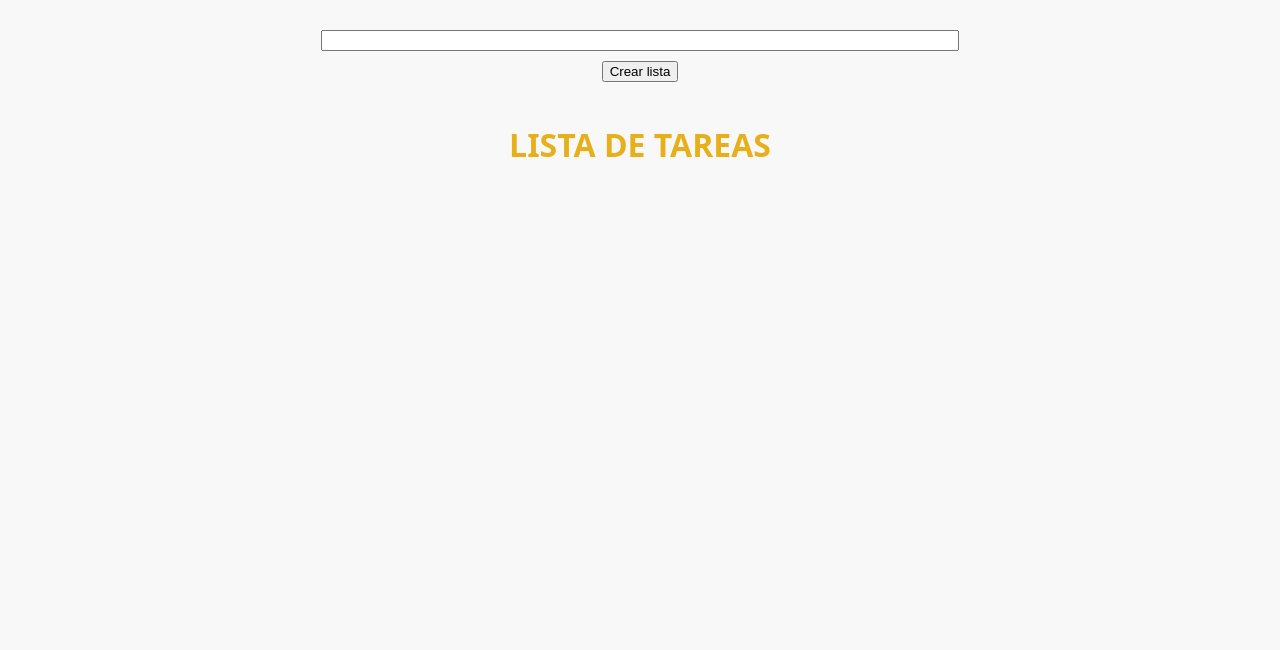
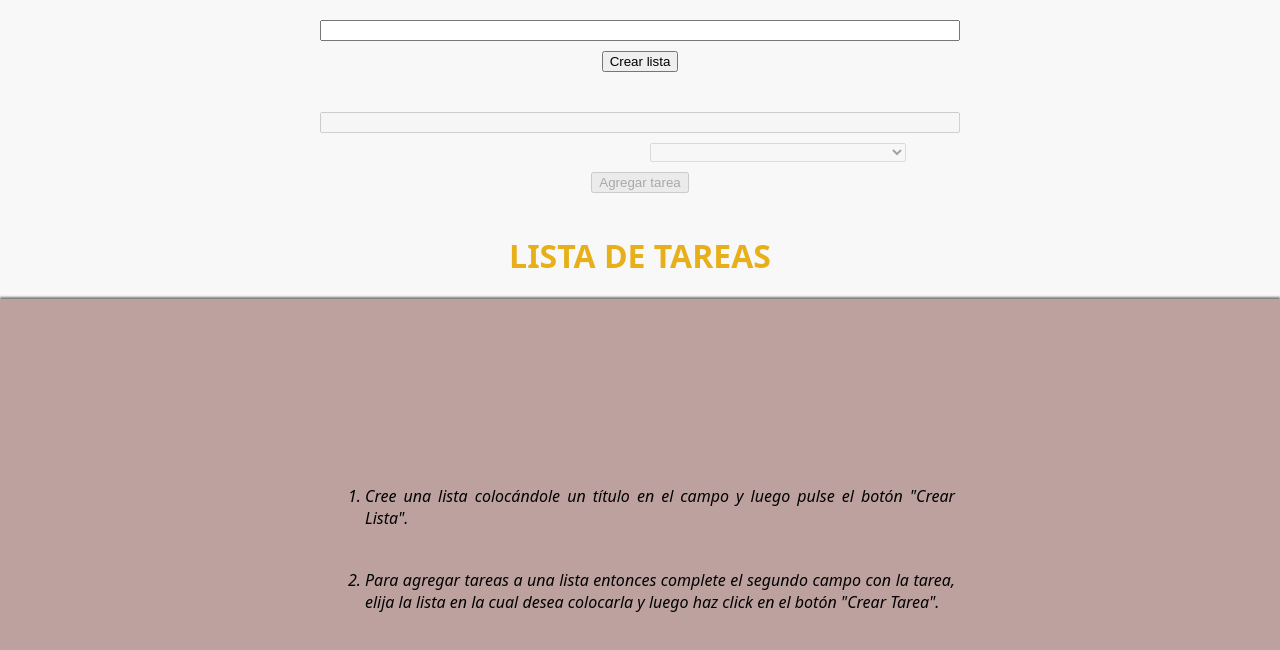
Before and after one commit to lightan1210/app-todolist, a React (Create React App) app: page / in a window 1280 px wide. Shown: the top 650 px of the page. Built offline with nearby package versions, Linux system fonts and the light colour scheme.

Commit message:
Organize code and visualization

```diff
--- a/src/App.scss
+++ b/src/App.scss
@@ -22,14 +22,23 @@ $color5: #277835;
     }
 }
 
+* {
+    box-sizing: border-box;
+}
+
 .App {
     background-color: $color1;
     font-family: system-ui, -apple-system, BlinkMacSystemFont, "Segoe UI", Roboto, Ubuntu, Oxygen, Cantarell, "Fira Sans", "Droid Sans", "Helvetica Neue", Arial, sans-serif, "Apple Color Emoji", "Segoe UI Emoji", "Segoe UI Symbol";
     height: 100vh;
+    width: 100%;
 }
 
 .listElement {
+    box-shadow: 0 0 2px 0 $color4;
+    height: fit-content;
     position: relative;
+    min-width: 250px;
+    max-width: 250px;
 
     &.selected {
         > .titleList {
@@ -50,23 +59,32 @@ $color5: #277835;
     }
 
     > .titleList {
-        background-color: $color2;
-        box-shadow: 0 0 0 1px $color2;
         color: $color1;
         margin-left: 0px;
         padding: 8px 0;
-        text-align: center;
         text-transform: uppercase;
+
+        > p {
+            line-clamp: 1;
+            margin: 0;
+            overflow: hidden;
+            padding-left: 10px;
+            padding-right: 25px;
+            text-align: center;
+            text-overflow: ellipsis;
+            white-space: nowrap;
+            width: 100%;
+            -webkit-line-clamp: 1;
+        }
     }
 
     > .todos {
+        background-color: $color1;
         border-bottom-left-radius: 4px;
         border-bottom-right-radius: 4px;
-        box-shadow: 0 0 0 1px $color2;
         display: grid;
         gap: 10px;
         grid-auto-flow: row;
-        // margin: auto;
         padding: 10px;
 
         > .holderSpace {
@@ -79,7 +97,7 @@ $color5: #277835;
             opacity: 1;
             text-align: center;
             transition: .2s ease-in-out;
-            width: 250px;
+            width: 100%;
 
             &::after {
                 content: "Mover Aquí";
@@ -105,21 +123,61 @@ $color5: #277835;
 }
 
 .lists {
-    display: grid;
+    background-color: $color2;
+    box-shadow: 0 -2px 2px 0px $color4;
+    display: flex;
+    flex-grow: 1;
+    flex-wrap: nowrap;
     gap: 10px;
-    grid-template-columns: repeat(auto-fit, minmax(250px, .3333333333333333fr));
-    grid-template-rows: repeat(auto-fit, minmax(fit-content, 1fr));
+    grid-auto-flow: column;
+    height: 100%;
+    overflow: scroll;
+    padding: 10px;
+    // grid-template-columns: repeat(auto-fit, minmax(250px, .3333333333333333fr));
+    // grid-template-rows: repeat(auto-fit, minmax(fit-content, 1fr));
+
+    &::-webkit-scrollbar {
+        width: 10px;
+    }
+
+    /* Track */
+    &::-webkit-scrollbar-track {
+        background: $color4;
+    }
+
+    /* Handle */
+    &::-webkit-scrollbar-thumb {
+        background: $color1;
+        border-radius: 5px;
+    }
+}
+
+.noLists {
+    margin: auto;
+    text-align: center;
+    width: 50%;
+
+    > li {
+        text-align: justify;
+        margin: 40px 0;
+        font-style: italic;
+    }
 }
 
 .toDoList {
-    padding: 10px;
+    padding: 0;
+    display: flex;
+    flex-direction: column;
+    justify-content: flex-start;
+    height: 100%;
 
     > .newListField {
         align-items: center;
         display: flex;
         flex-direction: column;
         gap: 10px;
-        margin: 20px auto;
+        margin: 0 auto;
+        padding: 20px 0;
         width: 50%;
 
         > input {
@@ -130,13 +188,28 @@ $color5: #277835;
     > .newToDoField {
         align-items: center;
         display: flex;
-        flex-direction: column;
+        flex-direction: row;
+        flex-wrap: wrap;
         gap: 10px;
         margin: 20px auto;
         width: 50%;
 
+        > button {
+            margin: auto;
+        }
+
         > input {
-            width: 100%;
+            flex-basis: 100%;
+        }
+
+        > span {
+            flex-basis: 50%;
+            text-align: center;
+        }
+
+        > .destinyListOptions {
+            flex-basis: 50%;
+            max-width: 40%;
         }
     }
 
@@ -166,7 +239,7 @@ $color5: #277835;
     margin: auto;
     padding: 0;
     position: relative;
-    width: 250px;
+    width: 100%;
 
     .removeToDo {
         cursor: pointer;
@@ -236,25 +309,9 @@ $color5: #277835;
         color: $color1;
         height: fit-content;
         min-height: 70%;
-        overflow-y: scroll;
         padding: 0;
         position: relative;
         width: 80%;
-
-        &::-webkit-scrollbar {
-            width: 10px;
-        }
-
-        /* Track */
-        &::-webkit-scrollbar-track {
-            background: $color4;
-        }
-
-        /* Handle */
-        &::-webkit-scrollbar-thumb {
-            background: $color1;
-            border-radius: 5px;
-        }
 
         > form button {
             border-radius: 5px;
@@ -266,12 +323,28 @@ $color5: #277835;
         > p {
             background-color: $color2;
             font-size: 1.5em;
-            min-height: calc(100% - 65px);
+            min-height: calc(100% - 45px);
             margin-top: 45px;
             padding: 10px;
+            overflow-y: scroll;
             position: absolute;
             text-align: justify;
-            width: calc(100% - 20px);
+            width: 100%;
+
+            &::-webkit-scrollbar {
+                width: 10px;
+            }
+
+            /* Track */
+            &::-webkit-scrollbar-track {
+                background: $color2;
+            }
+
+            /* Handle */
+            &::-webkit-scrollbar-thumb {
+                background: $color1;
+                border-radius: 5px;
+            }
         }
 
         > form {
--- a/src/Components/ListElement.js
+++ b/src/Components/ListElement.js
@@ -9,7 +9,11 @@ export default function ListElement({ id, title, painted, todos, onDrop }) {
     return(
         <div className={painted ? "listElement selected" : "listElement"}>
             {/* <div className="removeList" onClick={() => deleteList(id)}> X </div> */}
-            <div className="titleList">{title}</div>
+            <div className="titleList">
+                <p>
+                    {title}
+                </p>
+            </div>
             <div className="todos">
                 <HolderSpace idList={id} index={0} onDrop={() => onDrop(0, id)}/>
                 {
--- a/src/Components/ToDoList.js
+++ b/src/Components/ToDoList.js
@@ -118,14 +118,20 @@ const ToDoList = () => {
                 <button onClick={() => addList(inputTitleListElement.current.value)}>Crear lista</button>
             </div>
                         <div className="newToDoField">
-                {
-                    destinyLists.length !== 0 &&
-                    <>
-                        <input ref={inputDescriptionToDoElement} type='text'></input>
+                        <input
+                            ref={inputDescriptionToDoElement}
+                            type='text'
+                            disabled={destinyLists.length === 0}
+                        >
+
+                            </input>
+                        {destinyLists.length !== 0 ? <span>Colocar tarea en</span> : <span></span>}
                         <select
+                            className="destinyListOptions"
                             ref={selectElement}
                             onChange={() => setSelectedList((destinyLists.find(list => list.destiny === selectElement.current.value)).idDestinyLists)}
-                            value={(destinyLists.find(list => list.idDestinyLists === selectedList)).destiny}
+                            value={destinyLists.length !== 0 && (destinyLists.find(list => list.idDestinyLists === selectedList)).destiny}
+                            disabled={destinyLists.length === 0}
                         >
                         {
                             destinyLists.map((list,key) => {
@@ -133,15 +139,18 @@ const ToDoList = () => {
                             })
                         }
                         </select>
-                        <button onClick={() => addToDo(inputDescriptionToDoElement.current.value)}>Agregar tarea</button>
-                    </>
-                }
+                        <button
+                            onClick={() => addToDo(inputDescriptionToDoElement.current.value)}
+                            disabled={destinyLists.length === 0}
+                        >
+                            Agregar tarea
+                        </button>
                         </div>
             <h1>LISTA DE TAREAS</h1>
             <UserContext.Provider value={{onDrop, deleteToDo, deleteList, activeElement, setActiveElement }} >
                 <div className="lists">
                         {
-                        lists &&
+                            lists.length !== 0 ?
                             lists.map((list) => {
                                 return(
                                     <ListElement
@@ -151,10 +160,19 @@ const ToDoList = () => {
                                     painted={list.id === selectedList}
                                     todos={todos.filter(todo => todo.idList === list.id)}
                                     activeElement={activeElement}
-                                className="pepito"
                                     />
                                 )
                             })
+                            :
+
+                            <ol className="noLists">
+                                <li>
+                                    Cree una lista   colocándole un título en el campo y luego pulse el botón "Crear Lista".
+                                </li>
+                                <li>
+                                    Para agregar tareas a una lista entonces complete el segundo campo con la tarea, elija la lista en la cual desea colocarla y luego haz click en el botón "Crear Tarea".
+                                </li>
+                            </ol>
                         }
                 </div>
             </UserContext.Provider>
```
Lines whose indentation alone changed are shown as unchanged.
